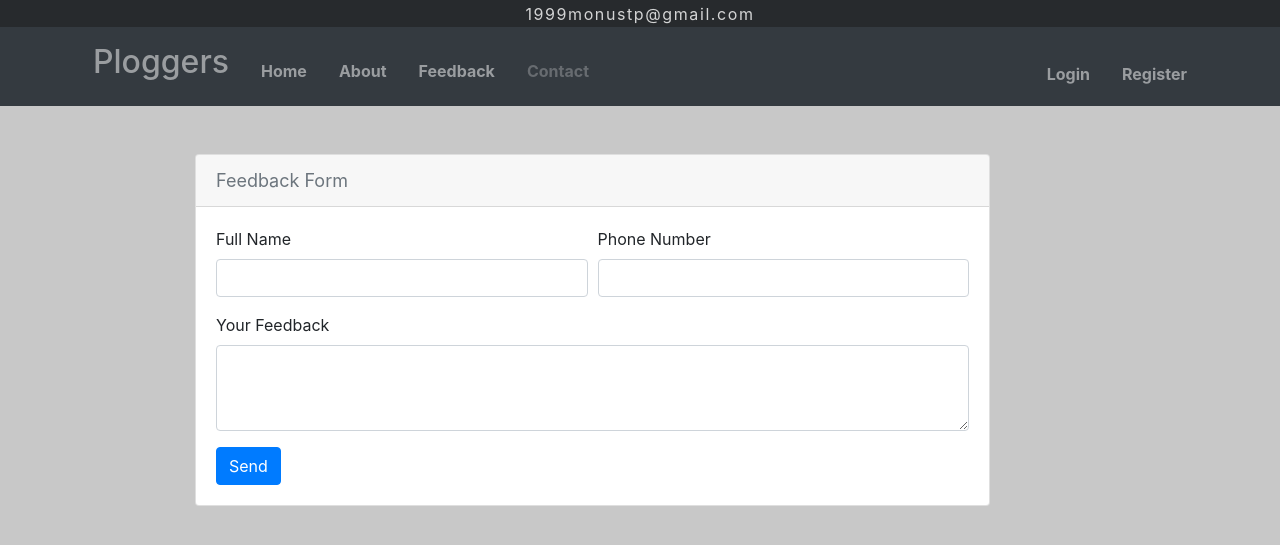
After one commit to parvej1999/thePloggers, a Django app: page /feedback/form in a window 1280 px wide. The commit adds this page. Shown: the top 545 px of the page. Run offline with Django 3.2, Linux system fonts and the light colour scheme; some libraries are stand-ins or nearby versions.

Commit message:
added feedback form

```diff
--- a/blog/admin.py
+++ b/blog/admin.py
@@ -1,6 +1,7 @@
 from django.contrib import admin
-from .models import Post, comment
+from .models import Post, comment, feedback
 
 # Register your models here.
 admin.site.register(Post)
 admin.site.register(comment)
+admin.site.register(feedback)
--- a/blog/static/style.css
+++ b/blog/static/style.css
@@ -5,7 +5,7 @@
 }
 
 .mymail{
-    background:black;
+    background:#272a2d;
     text-align: center;
     padding:0.1rem;
 
--- /dev/null
+++ b/blog/templates/blog/feedbackform.html
@@ -0,0 +1,102 @@
+{% extends 'blog/main.html' %}
+{% block title %}
+Feedback
+{% endblock %}
+
+{% block css %}
+<!-- bootstrap css -->
+<link rel="stylesheet" href="https://stackpath.bootstrapcdn.com/bootstrap/4.5.0/css/bootstrap.min.css"
+        integrity="sha384-9aIt2nRpC12Uk9gS9baDl411NQApFmC26EwAOH8WgZl5MYYxFfc+NcPb1dKGj7Sk" crossorigin="anonymous">
+<!-- end bootstrap css  -->
+
+<!--Import Google Icon Font-->
+<link href="https://fonts.googleapis.com/icon?family=Material+Icons" rel="stylesheet">
+<!--Let browser know website is optimized for mobile-->
+<meta name="viewport" content="width=device-width, initial-scale=1.0" />
+
+<style>
+.primary-bg {
+    background-image: linear-gradient(90.4deg, rgba(244, 199, 62, 1) -3.8%, rgba(244, 62, 62, 1) 46.8%, rgba(245, 61, 195, 1) 98.8%);
+}
+
+.text-color {
+    color: linear-gradient(90.4deg, rgba(244, 199, 62, 1) -3.8%, rgba(244, 62, 62, 1) 46.8%, rgba(245, 61, 195, 1) 98.8%);
+
+}
+.my-icons {
+            font-size: 80px;
+        }
+
+.col {
+    margin-top: 20px;
+}
+</style>
+{% endblock %}
+<!-- end css block -->
+
+{% block content %}
+   <!-- feedback form -->
+   <div class="container">
+    <div class="row mt-5">
+        <div class="col-md-12">
+            <div class="card">
+                <div class="card-header">
+                    <span class="text-muted" style="font-size: large;">
+                        Feedback Form
+                    </span>
+                </div>
+                <div class="card-body">
+                    <form method="POST" id="feedbackform">
+                        <div class="form-row">
+                          <div class="form-group col-md-6">
+                            <label for="fullName">Full Name</label>
+                            <input type="text" class="form-control" name="fullName" id="fullName">
+                          </div>
+                          <div class="form-group col-md-6">
+                            <label for="phone">Phone Number</label>
+                            <input type="text" class="form-control" id="phone">
+                          </div>
+                        </div>
+                        <div class="form-group">
+                            <label for="message">Your Feedback</label>
+                            <textarea class="form-control" id="message" rows="3" name="message"></textarea>
+                          </div>
+                        <button type="submit" class="btn btn-primary">Send</button>
+                      </form>
+                </div>
+            </div>
+        </div>
+    </div>
+
+</div>
+<!-- feedback form ends -->
+
+{% endblock %}
+{% block JS %}
+<script>
+    $(document).on('submit', '#feedbackform', function (event){
+        event.preventDefault();
+        $.ajax({
+            type:'POST',
+            url:"{% url 'blogs:feedback' %}",
+            data:{
+                'fName':$('#fullName').val(),
+                'cntct':$('#phone').val(),
+                'message':$('#message').val(),
+                csrfmiddlewaretoken:'{{csrf_token}}',
+            },
+            success:function (response){
+                if(response.data == 'saved' ){
+                    swal('Thanks For Your Feedback', '', 'success');
+                }
+                else {
+                    swal('Oops', 'Some Error Occurred', 'error');
+                }
+            }
+        })
+    })
+</script>
+<script src="https://ajax.googleapis.com/ajax/libs/jquery/3.5.1/jquery.min.js"></script>
+<script src="https://code.jquery.com/jquery-3.2.1.min.js"></script>
+
+{% endblock %}
--- a/blog/templates/blog/main.html
+++ b/blog/templates/blog/main.html
@@ -7,6 +7,9 @@
     <meta charset="utf-8">
     <meta name="viewport" content="width=device-width, initial-scale=1, shrink-to-fit=no">
 
+    {% block css %}
+
+    {% endblock %}
     <!-- Load font awesome icons -->
     <link rel="stylesheet" href="https://cdnjs.cloudflare.com/ajax/libs/font-awesome/4.7.0/css/font-awesome.min.css">
 
@@ -14,8 +17,6 @@
     <link rel="stylesheet" href="{% static 'style.css' %}">
 
     <!-- Bootstrap CSS -->
-    <link rel="stylesheet" href="https://stackpath.bootstrapcdn.com/bootstrap/4.5.0/css/bootstrap.min.css"
-        integrity="sha384-9aIt2nRpC12Uk9gS9baDl411NQApFmC26EwAOH8WgZl5MYYxFfc+NcPb1dKGj7Sk" crossorigin="anonymous">
 
     <title>Ploggers|
         {% block title %}
@@ -44,6 +45,9 @@
                     </li>
                     <li class="nav-item mt-3 ml-3">
                         <a class="nav-link" href="#"><b>About</b></a>
+                    </li>
+                    <li class="nav-item mt-3 ml-3">
+                        <a class="nav-link" href="{% url 'blogs:feedback' %}"><b>Feedback</b></a>
                     </li>
                     <li class="nav-item mt-3 ml-3">
                         <a class="nav-link disabled" href="#"><b>Contact</b></a>
@@ -129,6 +133,12 @@
     <script src="https://stackpath.bootstrapcdn.com/bootstrap/4.5.0/js/bootstrap.min.js"
         integrity="sha384-OgVRvuATP1z7JjHLkuOU7Xw704+h835Lr+6QL9UvYjZE3Ipu6Tp75j7Bh/kR0JKI"
         crossorigin="anonymous"></script>
+        <!-- sweet alert cdn -->
+    <script src="https://cdnjs.cloudflare.com/ajax/libs/sweetalert/2.1.2/sweetalert.min.js"></script>
+    <!-- end sweet alert -->
+
+    {% block JS %}
+    {% endblock %}
+
 </body>
-
 </html>
--- a/blog/templates/blog/post_confirm_delete.html
+++ b/blog/templates/blog/post_confirm_delete.html
@@ -2,6 +2,12 @@
 {% block title %}
 Delete
 {% endblock %}
+
+{% block css %}
+<link rel="stylesheet" href="https://stackpath.bootstrapcdn.com/bootstrap/4.5.0/css/bootstrap.min.css"
+        integrity="sha384-9aIt2nRpC12Uk9gS9baDl411NQApFmC26EwAOH8WgZl5MYYxFfc+NcPb1dKGj7Sk" crossorigin="anonymous">
+{% endblock %}
+
 {% block content %}
 {% load crispy_forms_tags %}
 <div class="post-content">
--- a/blog/urls.py
+++ b/blog/urls.py
@@ -12,5 +12,6 @@ urlpatterns = [
     path('post/create', blogCreateView.as_view(), name='blog-create'),
     path('update/<int:pk>', blogUpdateView.as_view(), name='blog-update'),
     path('delete/post/<int:pk>', blogDeleteView.as_view(), name='blog-delete'),
+    path('feedback/form', views.feedbacks, name='feedback'),
 
 ]
--- a/blog/views.py
+++ b/blog/views.py
@@ -1,12 +1,12 @@
 from django.shortcuts import render, get_object_or_404
-from django.http import Http404
+from django.http import Http404, JsonResponse
 from .models import Post, comment
 from django.contrib.auth.models import User
 from django.views.generic import ListView, DetailView, UpdateView, CreateView, DeleteView
 from django.contrib.auth.mixins import LoginRequiredMixin, UserPassesTestMixin
 from django.contrib.messages.views import SuccessMessageMixin
 from .forms import commentForm
-
+from .models import feedback
 
 class blogListView(ListView):
     model = Post
@@ -89,3 +89,16 @@ class blogDeleteView(LoginRequiredMixin, UserPassesTestMixin, DeleteView):
         if post.author == self.request.user:
             return True
         return False
+
+def feedbacks(request):
+    if request.method == "POST":
+        fname = request.POST.get('fName')
+        phone = request.POST.get('cntct')
+        _msg = request.POST.get('message')
+        print(phone, fname, _msg)
+        instance = feedback.objects.create(fullName=fname, contact=phone, msg=_msg)
+        instance.save()
+        return JsonResponse({
+            'data':'saved',
+        })
+    return render(request, 'blog/feedbackform.html')
```
Also changed, not shown: Users/templates/Users/login.html (+8 -0 lines), Users/templates/Users/logout.html (+8 -0 lines), Users/templates/Users/profile.html (+8 -0 lines), Users/templates/Users/registerForm.html (+8 -0 lines), blog/models.py (+7 -0 lines), blog/templates/blog/index.html (+8 -0 lines), blog/templates/blog/post_detail.html (+9 -0 lines), blog/templates/blog/post_form.html (+8 -0 lines), blog/templates/blog/userPost.html (+8 -0 lines), blog/migrations/0005_feedback.py (added).
